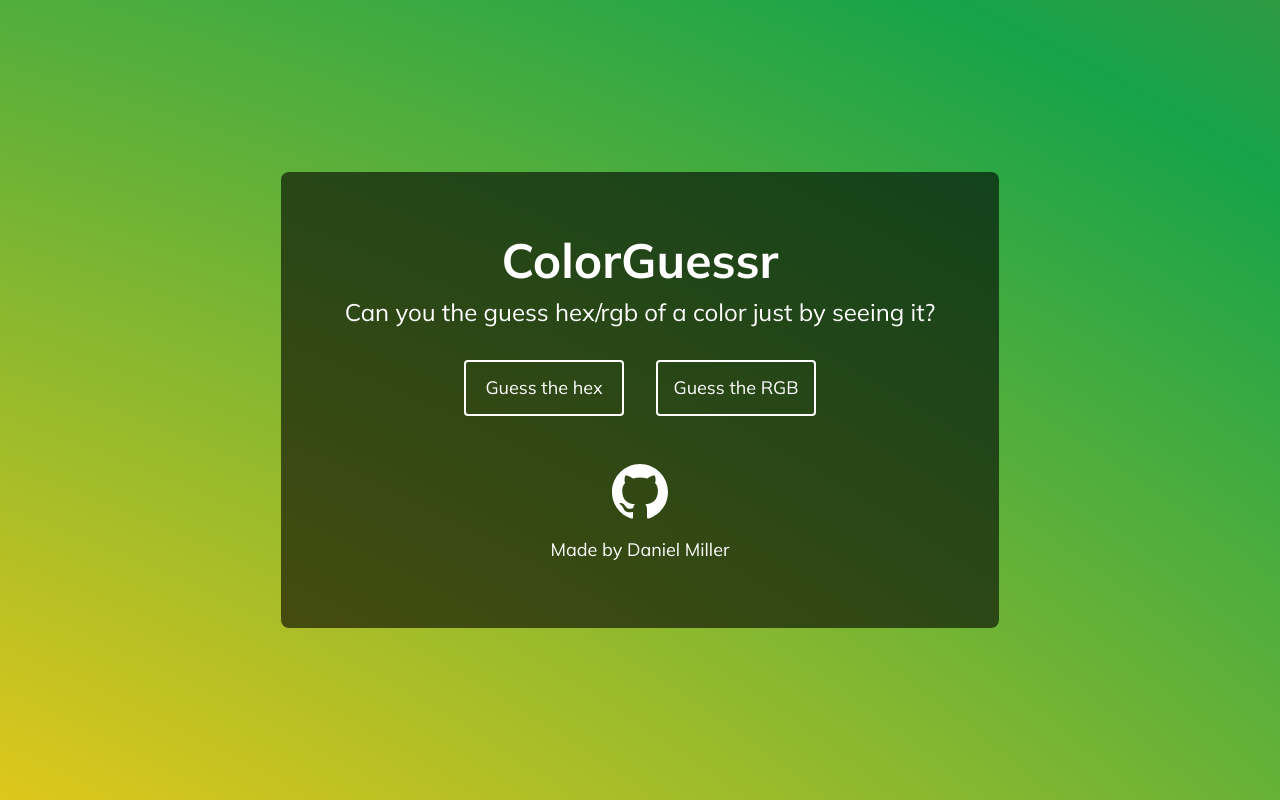
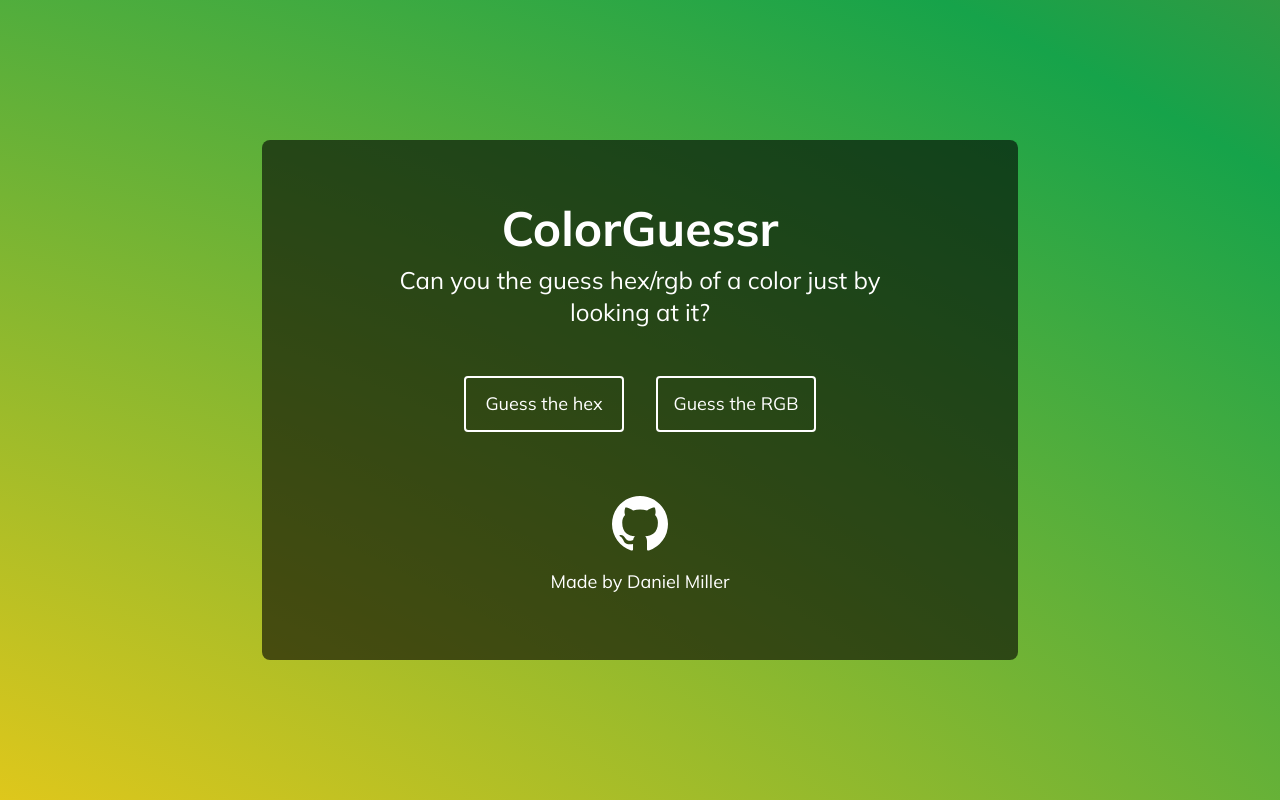
Before and after one commit to syntheit/colorguessr, a Next.js app: page / in a window 1280 px wide. Built offline with nearby package versions, Linux system fonts and the light colour scheme.

Commit message:
Fixed styling and made a singular Game component

```diff
--- a/pages/index.tsx
+++ b/pages/index.tsx
@@ -2,37 +2,34 @@ import { NextPage } from "next";
 import Link from "next/link";
 import { useState } from "react";
 import { Button } from "../components/Button/Button";
-import { Game_Hex } from "../components/Game/Game_Hex";
-import { Game_RGB } from "../components/Game/Game_RGB";
+import { Game } from "../components/Game/Game";
 
 type Props = {};
 
 const Home: NextPage<Props> = () => {
-  const [selectedHex, setSelectedHex] = useState(false);
-  const [selectedRGB, setSelectedRGB] = useState(false);
+  const [selectedMode, setSelectedMode] = useState<string>();
 
   // use zustand to manage game states
 
   return (
     <div className="flex items-center justify-center h-full gradientAnimation">
-      {selectedHex && <Game_Hex />}
-      {selectedRGB && <Game_RGB />}
-      {!selectedHex && !selectedRGB && (
-        <div className="flex items-center flex-col text-white bg-black/60 p-16 rounded-lg">
-          <h1 className="text-5xl font-bold mb-3">ColorGuessr</h1>
-          <p className="text-2xl mb-8">
-            Can you the guess hex/rgb of a color just by seeing it?
+      {selectedMode && <Game selected_mode={selectedMode} />}
+      {!selectedMode && (
+        <div className="flex items-center flex-col text-white bg-black/60 p-10 md:p-16 rounded-lg mx-10">
+          <h1 className="text-fluid-lg font-bold mb-3">ColorGuessr</h1>
+          <p className="text-2xl mb-8 text-center w-10/12">
+            Can you the guess hex/rgb of a color just by looking at it?
           </p>
-          <div className="flex mb-12">
+          <div className="flex flex-wrap items-center justify-center mb-12">
             <Button
               label="Guess the hex"
-              onClick={() => setSelectedHex(true)}
-              className="mr-4"
+              onClick={() => setSelectedMode("hex")}
+              className="m-4"
             />
             <Button
               label="Guess the RGB"
-              onClick={() => setSelectedRGB(true)}
-              className="ml-4"
+              onClick={() => setSelectedMode("RGB")}
+              className="m-4"
             />
           </div>
           <Link href="https://www.github.com/syntheit/colorguessr">
```
